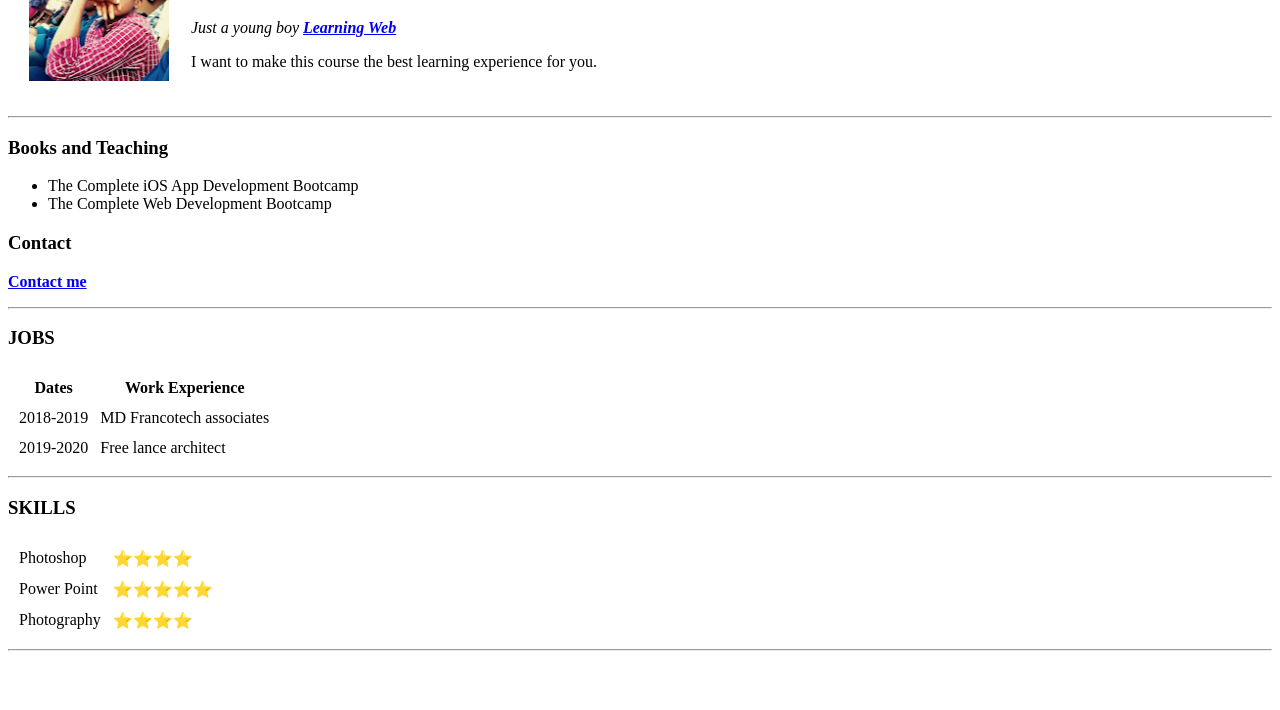
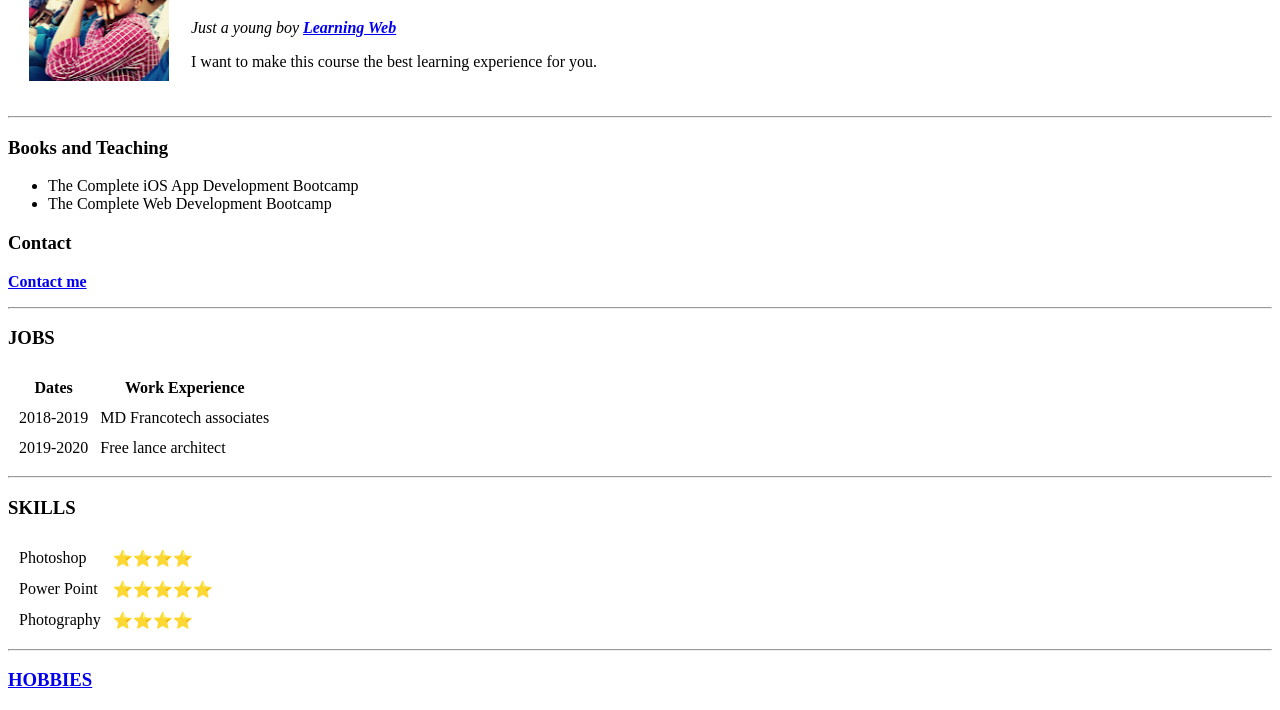
Before and after one commit to EbubeDev/CV, a plain HTML site: page index.html in a window 1280 px wide. Shown: the part 90-800 px from the top of the page. Drawn offline with Linux system fonts and the light colour scheme.

Commit message:
Update index.html

```diff
--- a/index.html
+++ b/index.html
@@ -69,6 +69,7 @@
     </tr>
   </table>
   <hr>
+  <h3><a href="hobbies.html">HOBBIES</a></h3>
 </body>
 
 </html>
```
